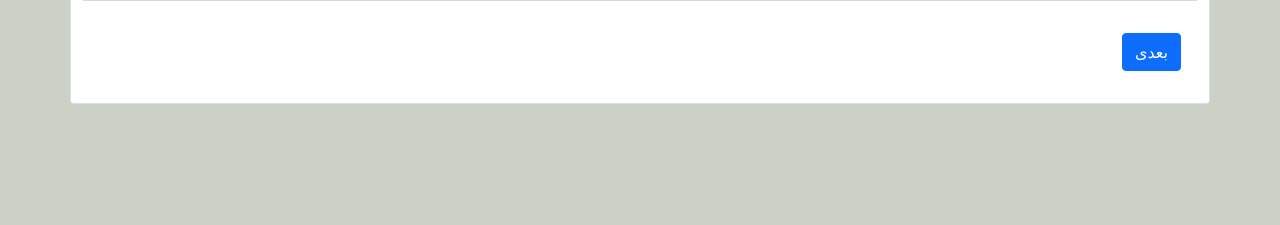
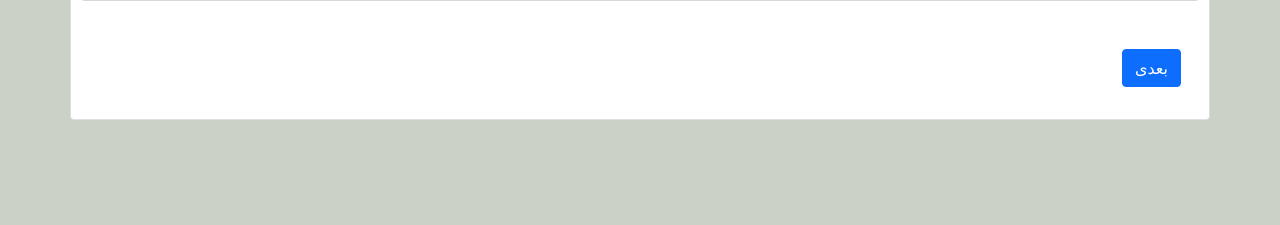
Before and after one commit to NastaranSaberi/Assignment25, a PHP site: page /question.php in a window 1280 px wide. Shown: the part 167-392 px from the top of the page. Run offline with PHP 8.4, Linux system fonts and the light colour scheme; data that the repository does not hold is empty; some libraries are stand-ins or nearby versions.

Commit message:
Update question.php

```diff
--- a/question.php
+++ b/question.php
@@ -98,7 +98,7 @@
                         <?php endforeach; ?>
 
 
-                        <button type="submit" class="btn btn-primary bd" >بعدی</button>
+                        <button type="submit" class="btn btn-primary mt-3" >بعدی</button>
                     </form>
                 </div>
             </div>
```
